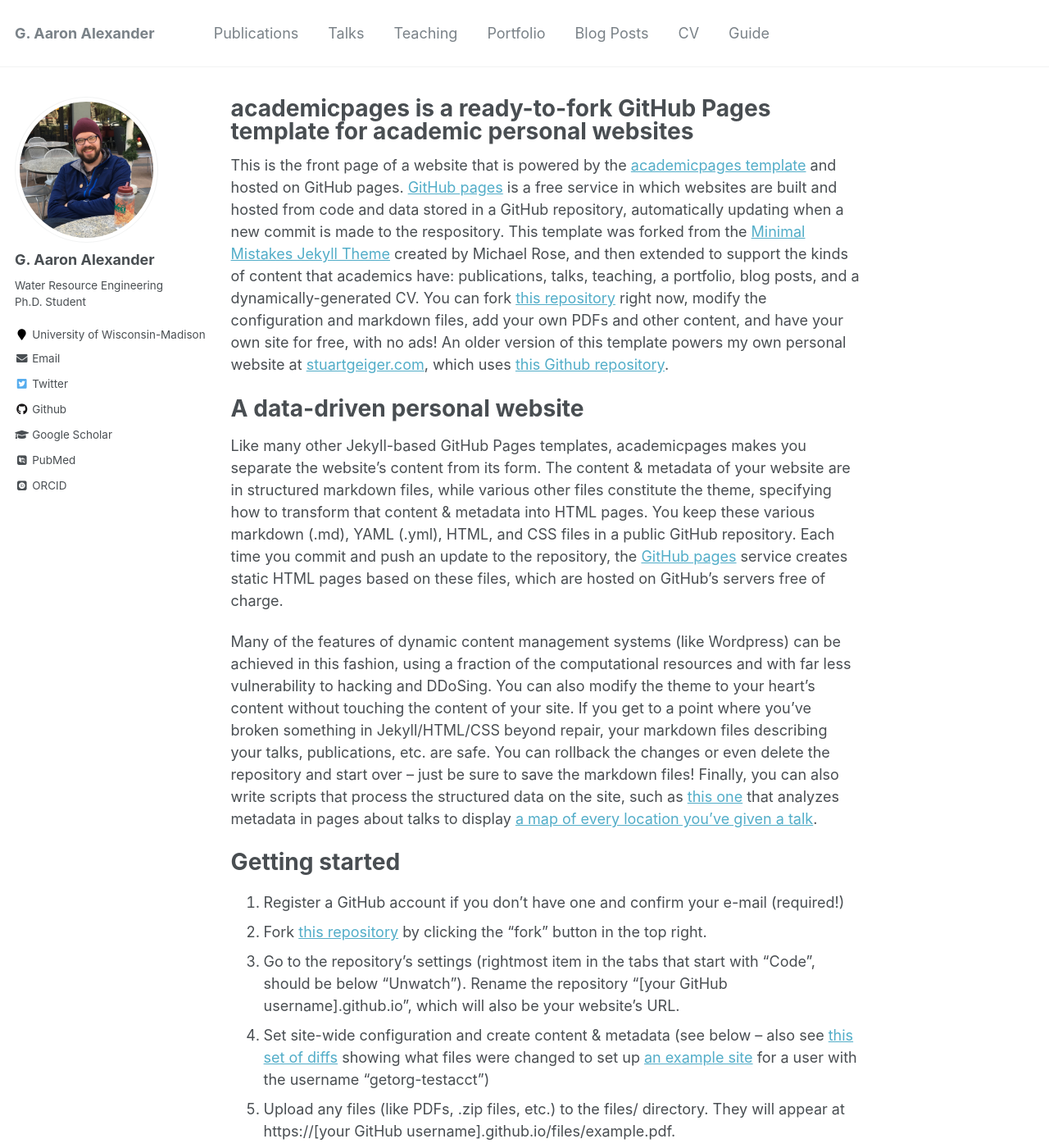
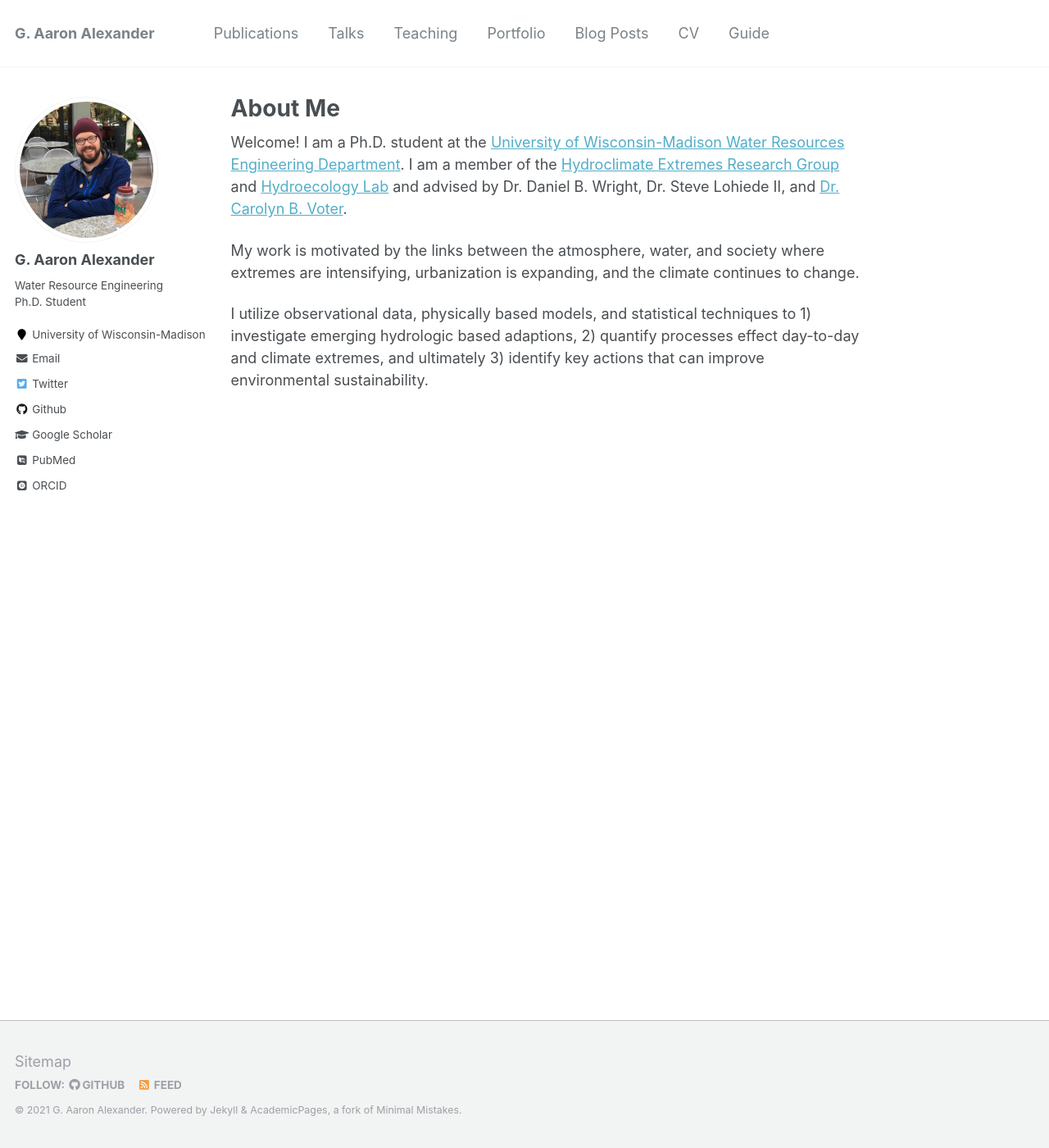
Before and after one commit to GAaronAlexander/gaaronalexander.github.io, a Jekyll site: the page built from _pages/about.md, in a window 1280 px wide and 1400 px high. Shown: the whole window at 82% size. Built offline with Jekyll 4.4.1, drawn with Linux system fonts in a browser that asks for light colours; some web fonts are replaced; some of the changed text lies outside the part shown.

Commit message:
About Me

```diff
--- a/_pages/about.md
+++ b/_pages/about.md
@@ -1,6 +1,6 @@
 ---
 permalink: /
-title: "academicpages is a ready-to-fork GitHub Pages template for academic personal websites"
+title: "About Me"
 excerpt: "About me"
 author_profile: true
 redirect_from:
@@ -8,10 +8,13 @@
   - /about.html
 ---
 
-This is the front page of a website that is powered by the [academicpages template](https://github.com/academicpages/academicpages.github.io) and hosted on GitHub pages. [GitHub pages](https://pages.github.com) is a free service in which websites are built and hosted from code and data stored in a GitHub repository, automatically updating when a new commit is made to the respository. This template was forked from the [Minimal Mistakes Jekyll Theme](https://mmistakes.github.io/minimal-mistakes/) created by Michael Rose, and then extended to support the kinds of content that academics have: publications, talks, teaching, a portfolio, blog posts, and a dynamically-generated CV. You can fork [this repository](https://github.com/academicpages/academicpages.github.io) right now, modify the configuration and markdown files, add your own PDFs and other content, and have your own site for free, with no ads! An older version of this template powers my own personal website at [stuartgeiger.com](http://stuartgeiger.com), which uses [this Github repository](https://github.com/staeiou/staeiou.github.io).
+Welcome! I am a Ph.D. student at the [University of Wisconsin-Madison Water Resources Engineering Department](https://www.engr.wisc.edu/department/civil-environmental-engineering/research-in-cee/water-resources-engineering-science/). I am a member of the [Hydroclimate Extremes Research Group](https://her.cee.wisc.edu/) and [Hydroecology Lab](https://hydroecology.cee.wisc.edu/) and advised by Dr. Daniel B. Wright, Dr. Steve Lohiede II, and [Dr. Carolyn B. Voter](https://carolynbvoter.com/).
 
-A data-driven personal website
-======
+My work is motivated by the links between the atmosphere, water, and society where extremes are intensifying, urbanization is expanding, and the climate continues to change.
+
+I utilize observational data, physically based models, and statistical techniques to 1) investigate emerging hydrologic based adaptions, 2) quantify processes effect day-to-day and climate extremes, and ultimately 3) identify key actions that can improve environmental sustainability.
+
+<!-- ======
 Like many other Jekyll-based GitHub Pages templates, academicpages makes you separate the website's content from its form. The content & metadata of your website are in structured markdown files, while various other files constitute the theme, specifying how to transform that content & metadata into HTML pages. You keep these various markdown (.md), YAML (.yml), HTML, and CSS files in a public GitHub repository. Each time you commit and push an update to the repository, the [GitHub pages](https://pages.github.com/) service creates static HTML pages based on these files, which are hosted on GitHub's servers free of charge.
 
 Many of the features of dynamic content management systems (like Wordpress) can be achieved in this fashion, using a fraction of the computational resources and with far less vulnerability to hacking and DDoSing. You can also modify the theme to your heart's content without touching the content of your site. If you get to a point where you've broken something in Jekyll/HTML/CSS beyond repair, your markdown files describing your talks, publications, etc. are safe. You can rollback the changes or even delete the repository and start over -- just be sure to save the markdown files! Finally, you can also write scripts that process the structured data on the site, such as [this one](https://github.com/academicpages/academicpages.github.io/blob/master/talkmap.ipynb) that analyzes metadata in pages about talks to display [a map of every location you've given a talk](https://academicpages.github.io/talkmap.html).
@@ -47,4 +50,4 @@
 
 For more info
 ------
-More info about configuring academicpages can be found in [the guide](https://academicpages.github.io/markdown/). The [guides for the Minimal Mistakes theme](https://mmistakes.github.io/minimal-mistakes/docs/configuration/) (which this theme was forked from) might also be helpful.
+More info about configuring academicpages can be found in [the guide](https://academicpages.github.io/markdown/). The [guides for the Minimal Mistakes theme](https://mmistakes.github.io/minimal-mistakes/docs/configuration/) (which this theme was forked from) might also be helpful. -->
```
